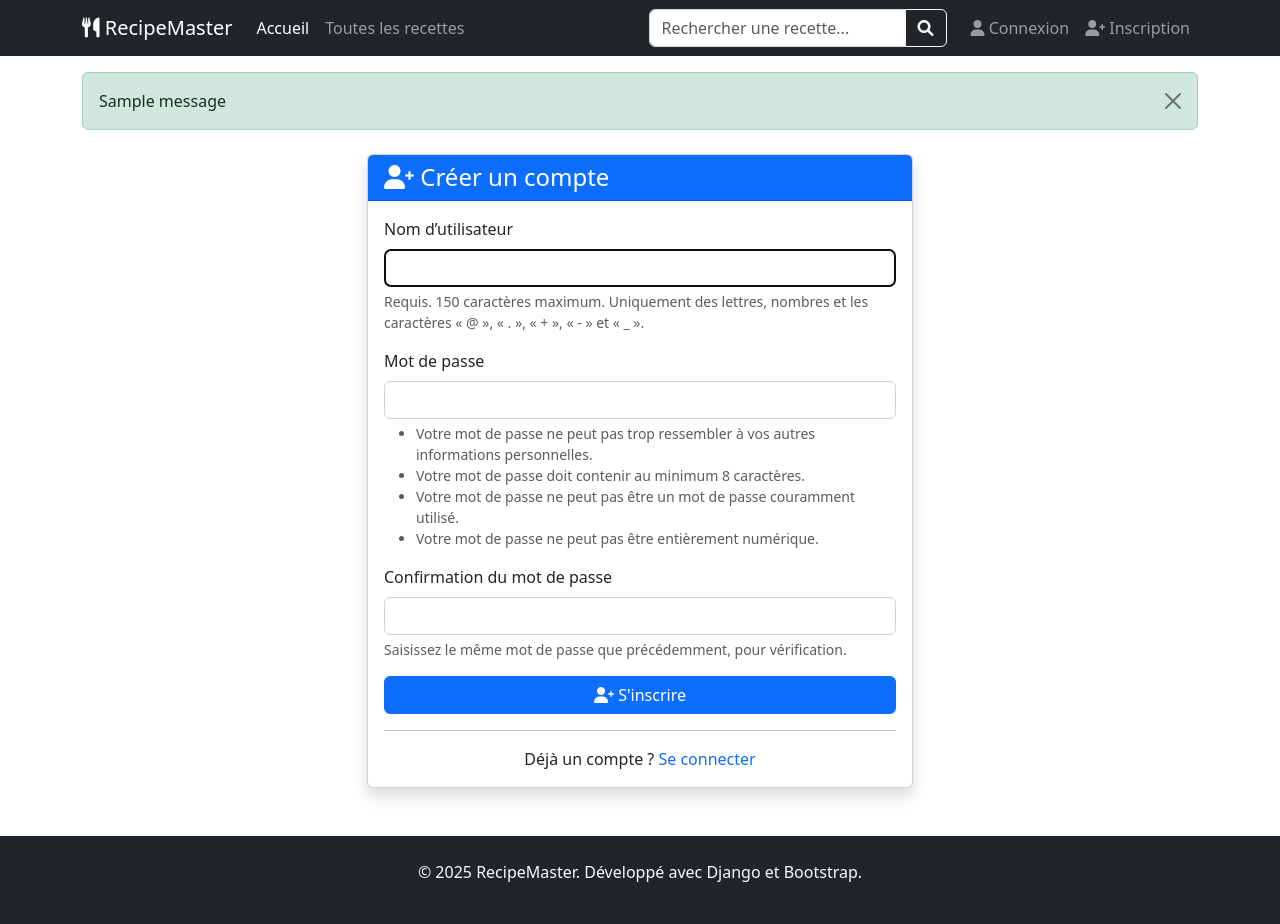
After one commit to IvanBayiha18/Gestionnaire_de_recette, a Django app: page /inscription/ in a window 1280 px wide. The commit adds this page. Run offline with Django 5.2, Linux system fonts and the light colour scheme; one stand-in notice (Sample message) is shown.

Commit message:
connexion, inscription et déconnexion

```diff
--- a/GestDepProjet/urls.py
+++ b/GestDepProjet/urls.py
@@ -17,6 +17,7 @@ Including another URLconf
 from django.contrib import admin
 from django.urls import path
 from recipes.views import home, recipe_detail, recipe_list, recipe_search
+from profiles.views import register, login_view, logout_view, profile
 
 urlpatterns = [
     path('admin/', admin.site.urls),
@@ -24,4 +25,10 @@ urlpatterns = [
     path('recette/<int:recipe_id>/', recipe_detail, name='recipe_detail'),
     path('recettes/', recipe_list, name='recipe_list'),
     path('recherche/', recipe_search, name='recipe_search'),
+
+     # URLs d'authentification
+    path('inscription/', register, name='register'),
+    path('connexion/', login_view, name='login'),
+    path('deconnexion/', logout_view, name='logout'),
+    path('profil/', profile, name='profile'),
 ]
--- /dev/null
+++ b/profiles/templates/profiles/register.html
@@ -0,0 +1,56 @@
+{% extends 'recipes/base.html' %}
+
+{% block title %}Inscription - RecipeMaster{% endblock %}
+
+{% block content %}
+<div class="container mt-4">
+    <div class="row justify-content-center">
+        <div class="col-md-6">
+            <div class="card shadow">
+                <div class="card-header bg-primary text-white">
+                    <h4 class="mb-0"><i class="fas fa-user-plus"></i> Créer un compte</h4>
+                </div>
+                <div class="card-body">
+                    <form method="post">
+                        {% csrf_token %}
+
+                        {% for field in form %}
+                        <div class="mb-3">
+                            <label for="{{ field.id_for_label }}" class="form-label">
+                                {{ field.label }}
+                            </label>
+                            {{ field }}
+                            {% if field.help_text %}
+                            <div class="form-text">{{ field.help_text }}</div>
+                            {% endif %}
+                            {% for error in field.errors %}
+                            <div class="text-danger">{{ error }}</div>
+                            {% endfor %}
+                        </div>
+                        {% endfor %}
+
+                        <button type="submit" class="btn btn-primary w-100">
+                            <i class="fas fa-user-plus"></i> S'inscrire
+                        </button>
+                    </form>
+
+                    <hr>
+                    <p class="text-center mb-0">
+                        Déjà un compte ?
+                        <a href="{% url 'login' %}" class="text-decoration-none">Se connecter</a>
+                    </p>
+                </div>
+            </div>
+        </div>
+    </div>
+</div>
+
+<style>
+    input[type="text"], input[type="password"] {
+        width: 100%;
+        padding: 0.375rem 0.75rem;
+        border: 1px solid #ced4da;
+        border-radius: 0.375rem;
+    }
+</style>
+{% endblock %}
--- a/profiles/views.py
+++ b/profiles/views.py
@@ -1,3 +1,62 @@
-from django.shortcuts import render
+from django.shortcuts import render, redirect
+from django.contrib.auth import login, logout, authenticate
+from django.contrib.auth.forms import UserCreationForm, AuthenticationForm
+from django.contrib.auth.decorators import login_required
+from django.contrib import messages
+from .models import UserProfile
 
 # Create your views here.
+
+def register(request):
+    """Vue pour l'inscription"""
+    if request.method == 'POST':
+        form = UserCreationForm(request.POST)
+        if form.is_valid():
+            user = form.save()
+
+            # Crée automatiquement un UserProfile
+            UserProfile.objects.create(user=user)
+
+            # Connecte l'utilisateur directement
+            login(request, user)
+            messages.success(request, 'Compte créé avec succès ! Bienvenue sur RecipeMaster.')
+            return redirect('home')
+    else:
+        form = UserCreationForm()
+
+    return render(request, 'profiles/register.html', {'form': form})
+
+def login_view(request):
+    """Vue pour la connexion"""
+    if request.method == 'POST':
+        form = AuthenticationForm(request, data=request.POST)
+        if form.is_valid():
+            username = form.cleaned_data.get('username')
+            password = form.cleaned_data.get('password')
+            user = authenticate(username=username, password=password)
+            if user is not None:
+                login(request, user)
+                messages.success(request, f'Bonjour {username} ! Vous êtes maintenant connecté.')
+                return redirect('home')
+    else:
+        form = AuthenticationForm()
+
+    return render(request, 'profiles/login.html', {'form': form})
+
+def logout_view(request):
+    """Vue pour la déconnexion"""
+    logout(request)
+    messages.info(request, 'Vous avez été déconnecté.')
+    return redirect('home')
+
+@login_required
+def profile(request):
+    """Vue pour le profil utilisateur"""
+    user_profile = UserProfile.objects.get(user=request.user)
+    favorites = user_profile.favorites.all()
+
+    context = {
+        'user_profile': user_profile,
+        'favorites': favorites,
+    }
+    return render(request, 'profiles/profile.html', context)
--- a/recipes/templates/recipes/base.html
+++ b/recipes/templates/recipes/base.html
@@ -32,7 +32,11 @@
             <i class="fas fa-utensils"></i> RecipeMaster
         </a>
 
-            <div class="collapse navbar-collapse">
+        <button class="navbar-toggler" type="button" data-bs-toggle="collapse" data-bs-target="#navbarContent">
+            <span class="navbar-toggler-icon"></span>
+        </button>
+
+        <div class="collapse navbar-collapse" id="navbarContent">
             <ul class="navbar-nav me-auto">
                 <li class="nav-item">
                     <a class="nav-link active" href="{% url 'home' %}">Accueil</a>
@@ -40,13 +44,10 @@
                 <li class="nav-item">
                     <a class="nav-link" href="{% url 'recipe_list' %}">Toutes les recettes</a>
                 </li>
-                    <li class="nav-item">
-                        <a class="nav-link" href="#">Catégories</a>
-                    </li>
             </ul>
 
-                <!-- Formulaire de recherche > -->
-                <form class="d-flex me-2" action="{% url 'recipe_search' %}" method="GET">
+            <!-- Barre de recherche - TOUJOURS visible -->
+            <form class="d-flex me-3 my-2 my-lg-0" action="{% url 'recipe_search' %}" method="GET">
                 <div class="input-group">
                     <input type="text"
                            name="q"
@@ -59,13 +60,42 @@
                     </button>
                 </div>
             </form>
+
+            <!-- Partie utilisateur -->
             <div class="navbar-nav">
-                    <a class="nav-link" href="#"><i class="fas fa-user"></i> Connexion</a>
-                    <a class="nav-link" href="#"><i class="fas fa-user-plus"></i> Inscription</a>
+                {% if user.is_authenticated %}
+                <div class="nav-item dropdown">
+                    <a class="nav-link dropdown-toggle" href="#" role="button" data-bs-toggle="dropdown">
+                        <i class="fas fa-user"></i> {{ user.username }}
+                    </a>
+                    <ul class="dropdown-menu">
+                        <li><a class="dropdown-item" href="{% url 'profile' %}">Mon profil</a></li>
+                        <li><a class="dropdown-item" href="#">Mes recettes</a></li>
+                        <li><a class="dropdown-item" href="#">Mes favoris</a></li>
+                        <li><hr class="dropdown-divider"></li>
+                        <li><a class="dropdown-item" href="{% url 'logout' %}">Déconnexion</a></li>
+                    </ul>
+                </div>
+                {% else %}
+                <a class="nav-link" href="{% url 'login' %}"><i class="fas fa-user"></i> Connexion</a>
+                <a class="nav-link" href="{% url 'register' %}"><i class="fas fa-user-plus"></i> Inscription</a>
+                {% endif %}
             </div>
         </div>
     </div>
     </nav>
+
+    <!-- Messages Django (alertes) -->
+    <div class="container mt-3">
+        {% if messages %}
+            {% for message in messages %}
+            <div class="alert alert-{{ message.tags }} alert-dismissible fade show" role="alert">
+                {{ message }}
+                <button type="button" class="btn-close" data-bs-dismiss="alert"></button>
+            </div>
+            {% endfor %}
+        {% endif %}
+    </div>
 
     <!-- Contenu principal -->
     <main>
```
Also changed, not shown: profiles/templates/profiles/login.html (added, +53 -0 lines), db.sqlite3. Lines whose indentation alone changed are shown as unchanged.
